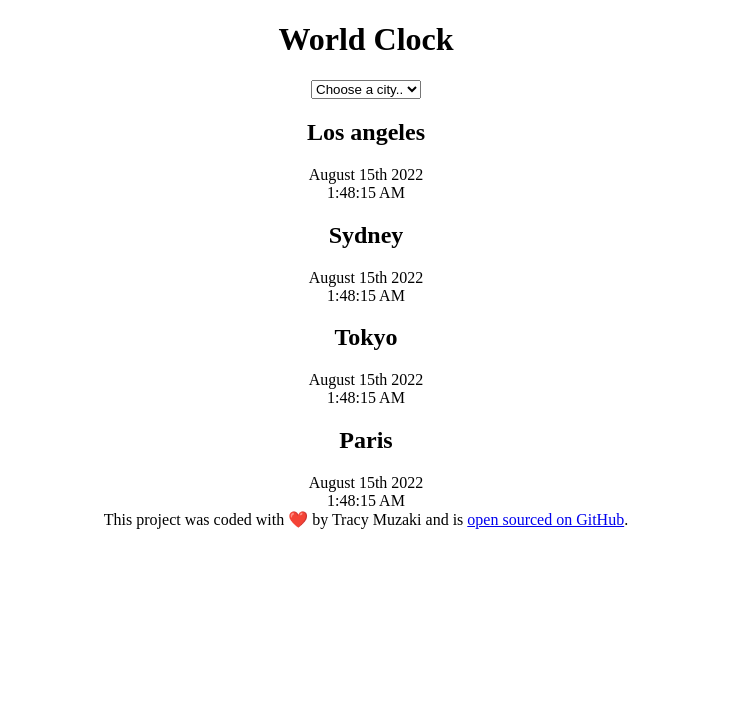
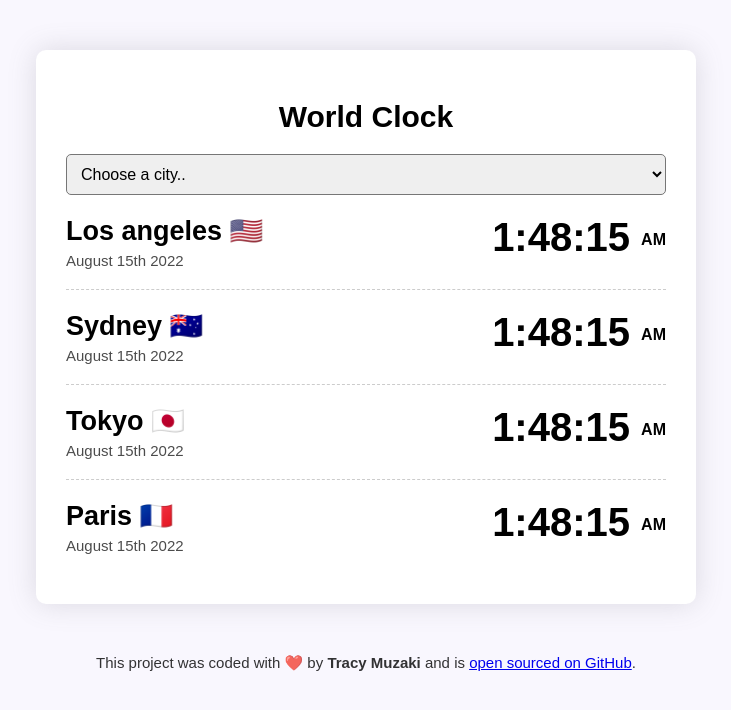
Before and after one commit to tracymuzaki/world-clock-project, a plain HTML site: page index.html in a window 1280 px wide. Shown: the whole page, without its empty margins (274-1005 px from the left). Drawn offline with Linux system fonts and the light colour scheme.

Commit message:
Styled the project with CSS

```diff
--- a/css/style.css
+++ b/css/style.css
@@ -1,3 +1,63 @@
-body{
-    text-align: center;
+body {
+  background: #f9f7fe;
+  font-family: sans-serif;
 }
+
+h1 {
+  text-align: center;
+  font-size: 30px;
+}
+
+h2 {
+  margin: 0 0 5px;
+}
+
+select {
+  display: block;
+  width: 100%;
+  border-radius: 5px;
+  padding: 10px;
+  font-size: 16px;
+}
+
+.container {
+  background: white;
+  margin: 50px auto;
+  max-width: 600px;
+  padding: 30px;
+  border-radius: 10px;
+  box-shadow: 0 0 29px 0 rgba(100, 100, 111, 0.2);
+}
+
+.city {
+  display: flex;
+  justify-content: space-between;
+  font-size: 18px;
+  padding: 20px 0;
+  border-bottom: 1px dashed rgba(0, 0, 0, 0.2);
+}
+
+.city:last-child {
+  border: none;
+}
+
+.date {
+  opacity: 0.7;
+  font-size: 15px;
+}
+
+.time {
+  font-size: 40px;
+  font-weight: bold;
+}
+
+.time small {
+  font-size: 16px;
+  vertical-align: middle;
+}
+
+footer {
+  text-align: center;
+  font-size: 15px;
+  color: rgba(0, 0, 0, 0.8);
+}
--- a/index.html
+++ b/index.html
@@ -13,34 +13,42 @@
         <h1>World Clock</h1>
         <select name="" id="">
             <option value="">Choose a city..</option>
-            <option value="">Los angeles</option>
-            <option value="">Sydney</option>
-            <option value="">Tokyo</option>
-            <option value="">Paris</option>
+            <option value="">Los angeles 🇺🇸</option>
+            <option value="">Sydney 🇦🇺</option>
+            <option value="">Tokyo 🇯🇵</option>
+            <option value="">Paris 🇫🇷</option>
         </select>
         <div class="city">
-            <h2>Los angeles</h2>
-            <div class="date">August 15th 2022</div>
-            <div class="time">1:48:15 AM</div>
+            <div>
+                <h2>Los angeles 🇺🇸</h2>
+                <div class="date">August 15th 2022</div>
+            </div>
+            <div class="time">1:48:15 <small>AM</small></div>
         </div>
         <div class="city">
-            <h2>Sydney</h2>
-            <div class="date">August 15th 2022</div>
-            <div class="time">1:48:15 AM</div>
+            <div>
+                <h2>Sydney 🇦🇺</h2>
+                <div class="date">August 15th 2022</div>
+            </div>
+            <div class="time">1:48:15 <small>AM</small></div>
         </div>
         <div class="city">
-            <h2>Tokyo</h2>
-            <div class="date">August 15th 2022</div>
-            <div class="time">1:48:15 AM</div>
+            <div>
+                <h2>Tokyo 🇯🇵</h2>
+                <div class="date">August 15th 2022</div>
+            </div>
+            <div class="time">1:48:15 <small>AM</small></div>
         </div>
         <div class="city">
-            <h2>Paris</h2>
-            <div class="date">August 15th 2022</div>
-            <div class="time">1:48:15 AM</div>
+            <div>
+                <h2>Paris 🇫🇷</h2>
+                <div class="date">August 15th 2022</div>
+            </div>
+            <div class="time">1:48:15 <small>AM</small></div>
         </div>
     </div>
     <footer>
-        This project was coded with ❤️ by Tracy Muzaki and is <a
+        This project was coded with ❤️ by <strong>Tracy Muzaki</strong> and is <a
             href="https://github.com/tracymuzaki/world-clock-project.git" target="_blank">open sourced on GitHub</a>.
     </footer>
     <script src="javascript/index.js"></script>
```
